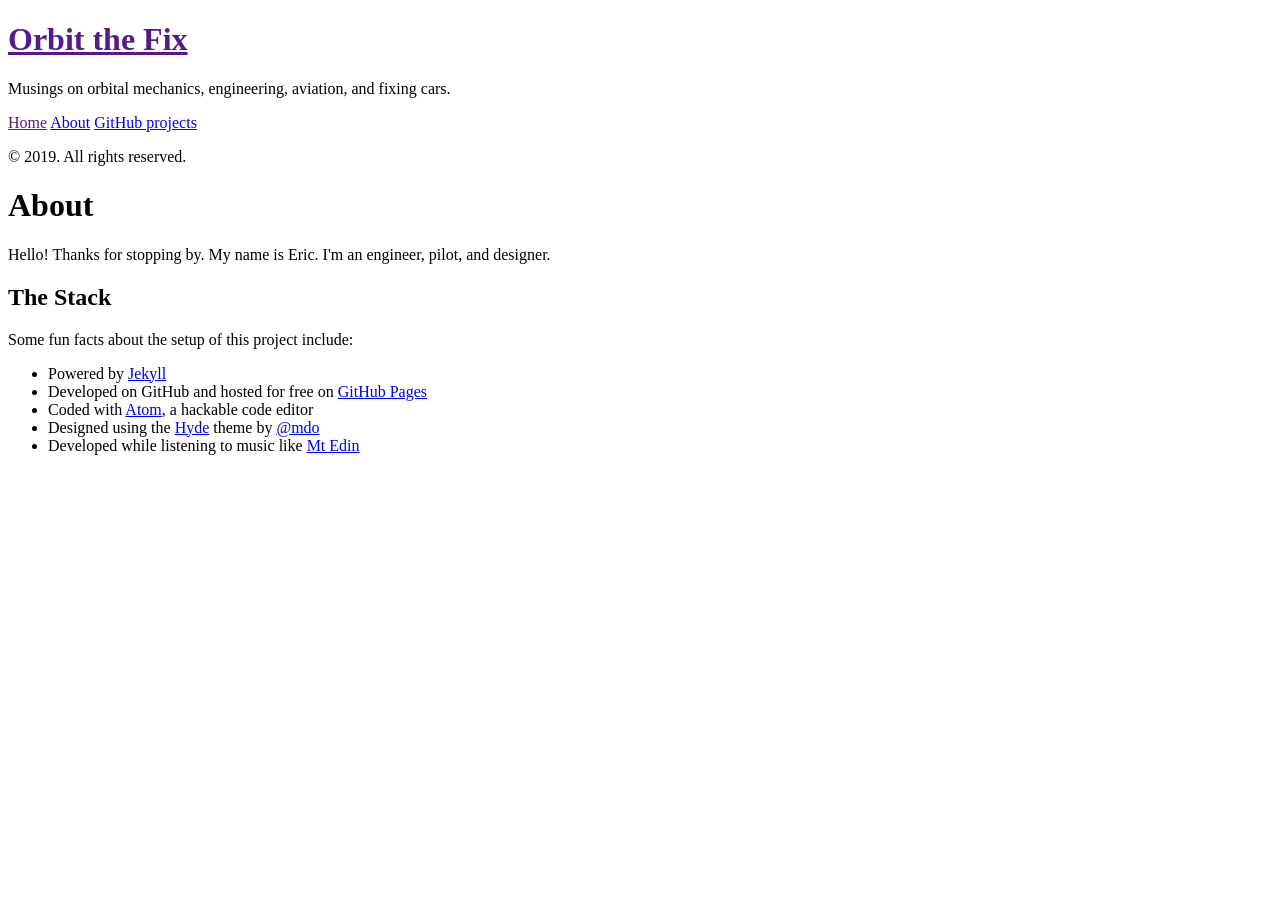
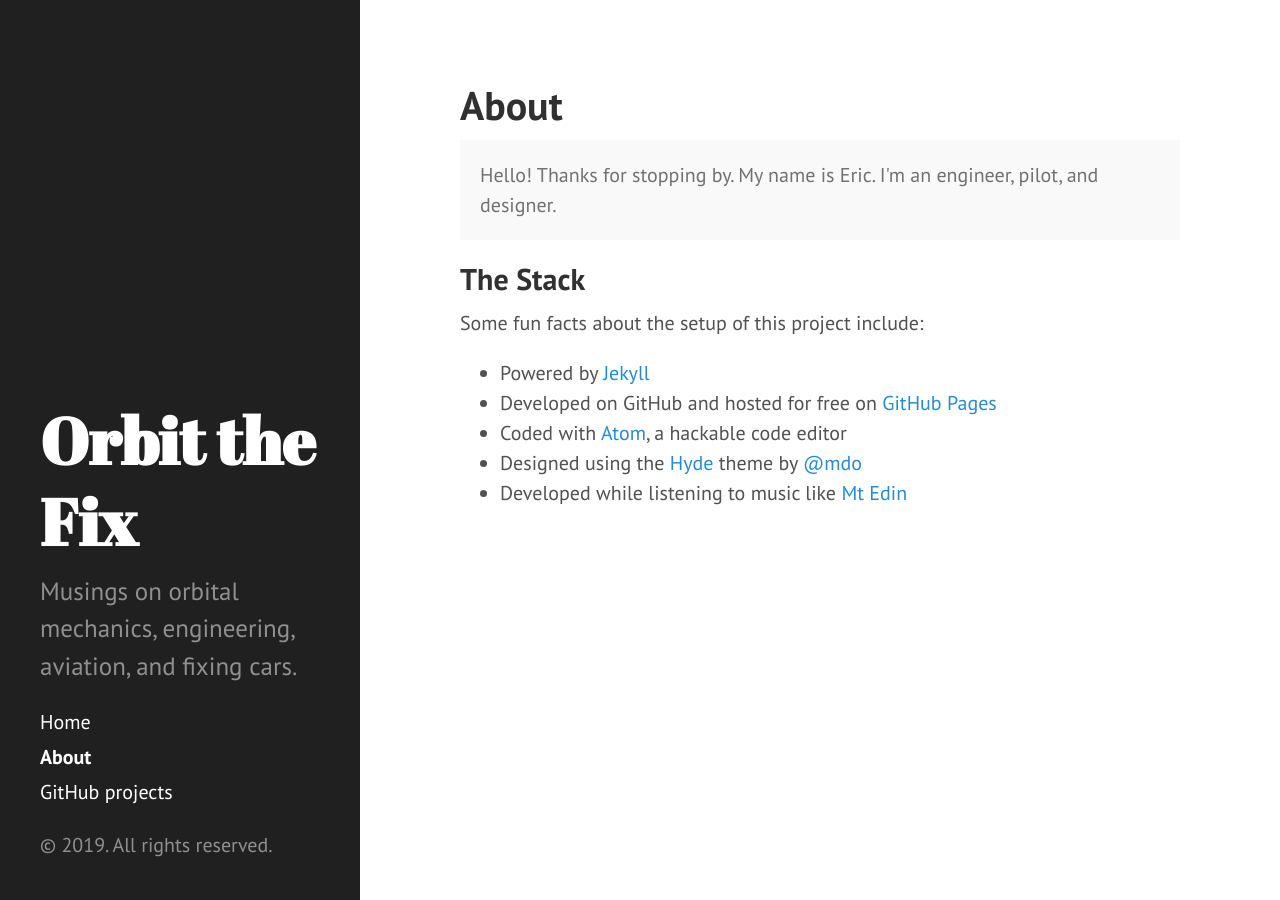
Before and after one commit to orbitthefix/orbitthefix.github.io, a Jekyll site: the page built from about.md, in a window 1280 px wide. Built offline with Jekyll 4.4.1, drawn with Linux system fonts in a browser that asks for light colours.

Commit message:
added github-pages gem and fixed urls

```diff
--- a/Gemfile
+++ b/Gemfile
@@ -20,7 +20,8 @@ gem "jekyll", "~> 3.8.5"
 # If you have any plugins, put them here!
 group :jekyll_plugins do
   gem "jekyll-feed", "~> 0.6"
-  gem 'jekyll-paginate'
+  gem "jekyll-paginate"
+  gem "github-pages"
 end
 
 # Windows does not include zoneinfo files, so bundle the tzinfo-data gem
--- a/_config.yml
+++ b/_config.yml
@@ -31,3 +31,4 @@ github:
 plugins:
   - jekyll-feed
   - jekyll-paginate
+  - github-pages
--- a/_includes/head.html
+++ b/_includes/head.html
@@ -15,14 +15,14 @@
   </title>
 
   <!-- CSS -->
-  <link rel="stylesheet" href="{{ site.baseurl }}public/css/poole.css">
-  <link rel="stylesheet" href="{{ site.baseurl }}public/css/syntax.css">
-  <link rel="stylesheet" href="{{ site.baseurl }}public/css/hyde.css">
+  <link rel="stylesheet" href="{{ "public/css/poole.css" | relative_url }}">
+  <link rel="stylesheet" href="{{ "public/css/syntax.css" | relative_url }}">
+  <link rel="stylesheet" href="{{ "public/css/hyde.css" | relative_url }}">
   <link rel="stylesheet" href="http://fonts.googleapis.com/css?family=PT+Sans:400,400italic,700|Abril+Fatface">
 
   <!-- Icons -->
-  <link rel="apple-touch-icon-precomposed" sizes="144x144" href="{{ site.baseurl }}public/apple-touch-icon-144-precomposed.png">
-                                 <link rel="shortcut icon" href="{{ site.baseurl }}public/favicon.ico">
+  <link rel="apple-touch-icon-precomposed" sizes="144x144" href="{{ "public/apple-touch-icon-144-precomposed.png" | relative_url }}">
+  <link rel="shortcut icon" href="{{ "public/favicon.ico" | relative_url }}">
 
   <!-- RSS -->
   <link rel="alternate" type="application/rss+xml" title="RSS" href="/atom.xml">
```
